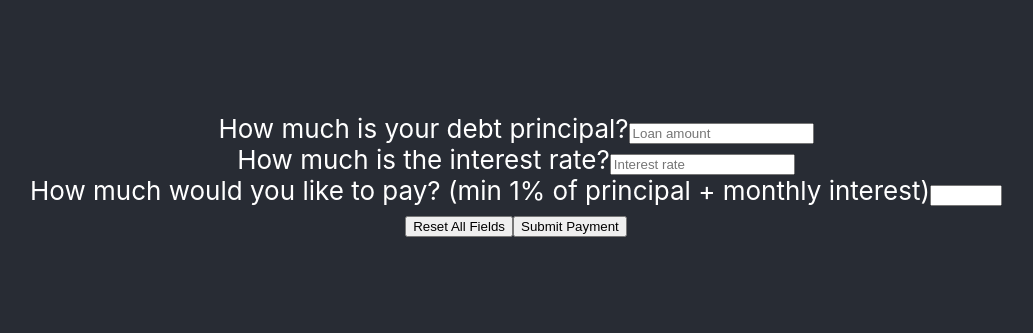
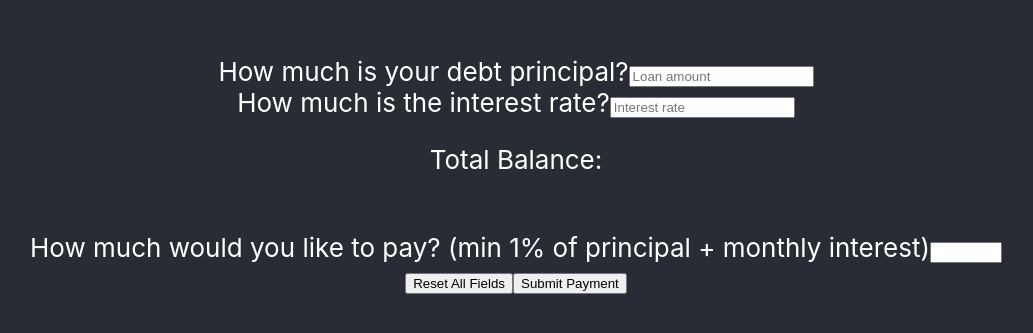
Before and after one commit to EGROENE/react-debt-free-calculator, a React (Create React App) app: page / in a window 1280 px wide. Shown: the part 225-558 px from the top of the page, without its empty margins (124-1157 px from the left). Built offline with nearby package versions, Linux system fonts and the light colour scheme.

Commit message:
Display total balance on change of P, I inputs

```diff
--- a/src/App.js
+++ b/src/App.js
@@ -171,6 +171,8 @@ class App extends React.Component {
               required
             />
             <br />
+            <p>Total Balance: {this.state.totalBalance}</p>
+            <br />
             <label htmlFor="payment">
               How much would you like to pay? (min 1% of principal + monthly
               interest)
```
